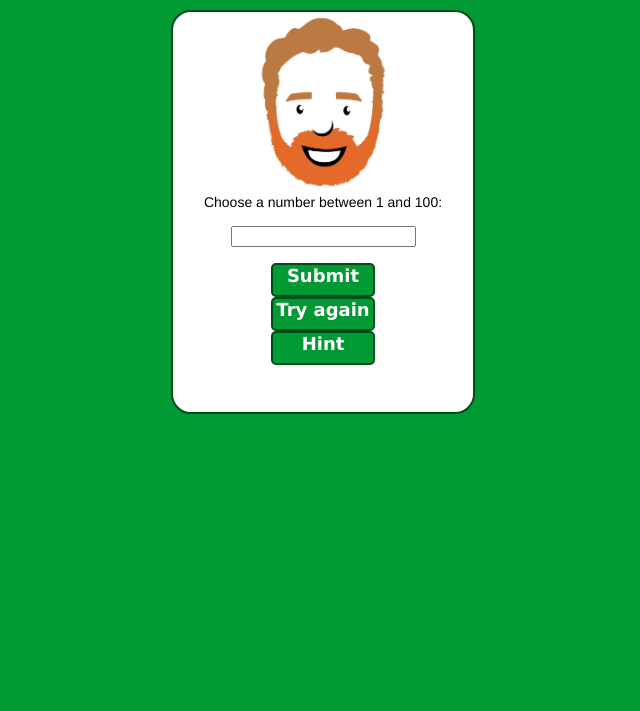
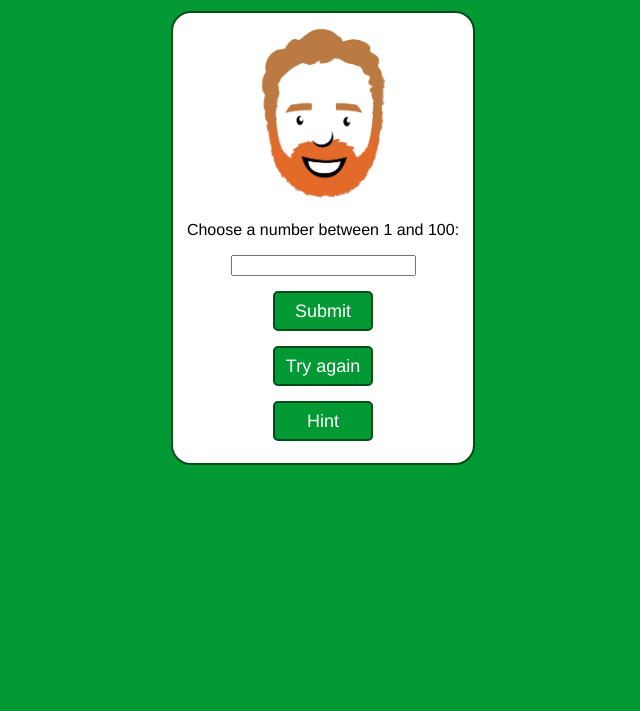
Before and after one commit to RyanDriscoll/July-GuessingGame, a plain HTML site: page index.html in a window 1280 px wide. Shown: the part 89-800 px from the top of the page, without its empty margins (317-957 px from the left). Drawn offline with Linux system fonts and the light colour scheme.

Commit message:
guessing game updates, added js file

```diff
--- /dev/null
+++ b/guessingGame.js
@@ -0,0 +1,48 @@
+/* **** Global Variables **** */
+// try to elminate these global variables in your project, these are here just to start.
+
+var playersGuess,
+    winningNumber
+
+
+
+/* **** Guessing Game Functions **** */
+
+// Generate the Winning Number
+
+function generateWinningNumber(){
+	// add code here
+}
+
+// Fetch the Players Guess
+
+function playersGuessSubmission(){
+	// add code here
+}
+
+// Determine if the next guess should be a lower or higher number
+
+function lowerOrHigher(){
+	// add code here
+}
+
+// Check if the Player's Guess is the winning number
+
+function checkGuess(){
+	// add code here
+}
+
+// Create a provide hint button that provides additional clues to the "Player"
+
+function provideHint(){
+	// add code here
+}
+
+// Allow the "Player" to Play Again
+
+function playAgain(){
+	// add code here
+}
+
+
+/* **** Event Listeners/Handlers ****  */
--- a/index.html
+++ b/index.html
@@ -2,34 +2,36 @@
 <html>
 	<head>
 		<link type="text/css" rel="stylesheet" href="main.css"/>
+    	<script src='guessingGame.js'></script>
     	<title>Guessing Game</title>
   	</head>
+
   	<body>
-
     	<header>
-  			<span>
       		<h1>Guess my lucky number!</h1>
-    		</span>
     	</header>
 
     	<section>
-    		<img class="resize" src= "Driz-Ballz-v2-mustard-cropped.jpg"/>
+    		<img class="face" src= "Driz-Ballz-v2-mustard-cropped.jpg"/>
+
+      	<p>Choose a number between 1 and 100:</p>
 
     	<form>
-  				Choose a number between 1 and 100:<br><br>
-  				<input type="text" name="number"><br><br>
+        	<input type="text" name="number">
 		</form>
 
   		<div class="btn">
-				<span>Submit</span>
+			<p>Submit</p>
 		</div>
 
 		<div class="btn">
-				<span>Try again</span>
+			<p>Try again</p>
 		</div>
 
 		<div class="btn">
-				<span>Hint</span>
+			<p>Hint</p>
 		</div>
+
+
   </body>
 </html>
--- a/main.css
+++ b/main.css
@@ -1,20 +1,24 @@
+#choose {
+	margin: 20px auto 10px;
+}
 
-
-.resize{
+.face{
 	max-width:50%;
 	max-height:50%;
-   	display: block;
-	margin: auto;
+	display: block;
+	margin: 10px auto;
 }
 
 body {
 	background: #009933;
-    font-family: Helvetica,Arial,sans-serif;
-    font-size: 14px;
-    text-align: center;
+	font-family: Helvetica,Arial,sans-serif;
+	text-align: center;
 }
 
 header {
+	font-family: Verdana, sans-serif;
+	font-weight: bold;
+	color: #ffffff;
 	font-size: 20px;
 }
 
@@ -22,20 +26,9 @@ section {
 	background: white;
 	border-radius: 20px;
 	border: 2px solid #004d1a;
-	height: 400px;
+	height: 450px;
 	width: 300px;
 	margin: auto;
-}
-
-div {
-	font-size: 18px;
-	border-radius: 5px;
-	border: 2px solid #004d1a;
-	background-color: #009933;
-	height: 30px;
-	width: 100px;
-	margin: auto;
-	text-align: center;
 }
 
 .side-by-side {
@@ -43,11 +36,14 @@ div {
 }
 
 .btn {
-	background: #009933;
-	font-family: Verdana, sans-serif;
+	margin: 15px auto;
+	color: #ffffff;
+	box-sizing: border-box;
+	font-size: 18px;
+	border-radius: 5px;
+	border: 2px solid #004d1a;
+	background-color: #009933;
+	width: 100px;
+	height: 40px;
+	line-height: 0px;
 }
-
-span {
-	font-weight: bold;
-	color: #ffffff;
-}
```
Lines whose indentation alone changed are shown as unchanged.
